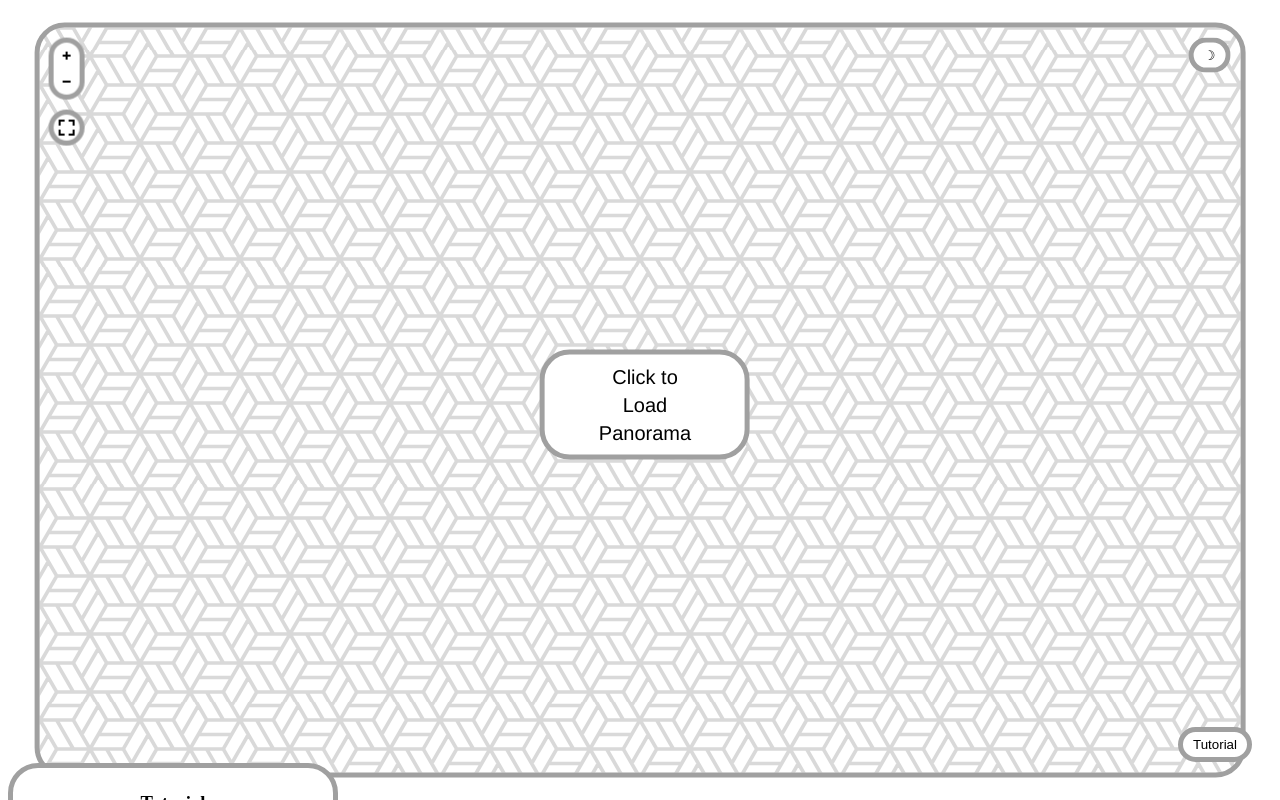
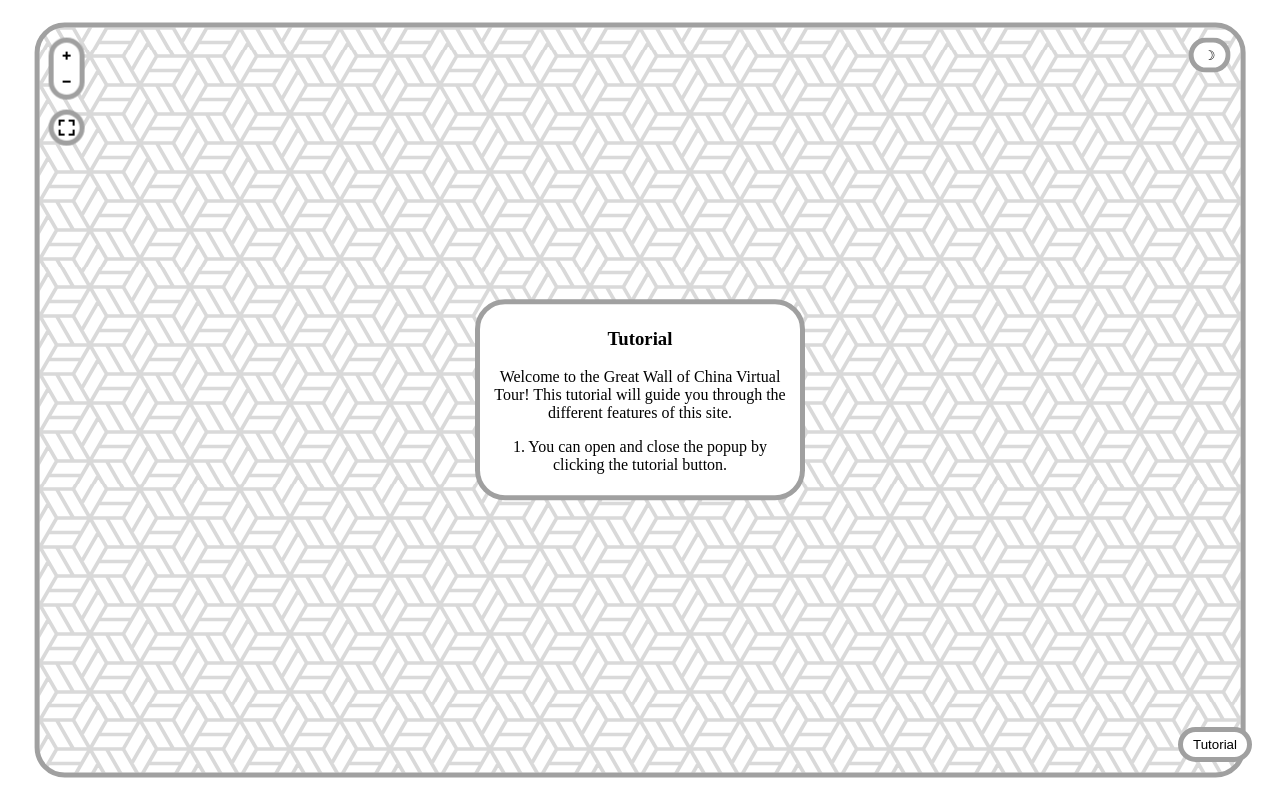
Before and after one commit to AlexBurns2/ComputingVirtualTour, a website: page index.html in a window 1280 px wide. Both pictures are taken after a click on the button "Tutorial". Drawn offline with Linux system fonts and the light colour scheme.

Commit message:
unfinished tutorial

```diff
--- a/index.html
+++ b/index.html
@@ -202,23 +202,29 @@ pannellum.viewer('panorama', {
 
 <div id="tutorial-popup">
     <h3>Tutorial</h3>
-    <p>sdlkfjsdlkjfsjdfsdkfsjfdsf</p>
-    <button id="tutorial-close">Close</button>
+    <p>Welcome to the Great Wall of China Virtual Tour! This tutorial will guide you through the different features of this site.
+    </p>
+    <p> 1. You can open and close the popup by clicking the tutorial button.</p>
+
 </div>
 
 <script>
     const tutorialBtn = document.getElementById('tutorial-button');
     const popup = document.getElementById('tutorial-popup');
-    const closeBtn = document.getElementById('tutorial-close');
+    var isOpen = false;
 
     tutorialBtn.onclick = () => {
-        popup.style.display = "block";
+        if (!isOpen) {
+            popup.style.display = "block";
+            isOpen = true;
+
+        } else {
+            popup.style.display = "none";
+            isOpen = false;
+
+        }
+
     };
-
-    closeBtn.onclick = () => {
-        popup.style.display = "none";
-    };
-
 
 </script>
 
--- a/pannellum.css
+++ b/pannellum.css
@@ -21,26 +21,17 @@ html, body {
 }
 
 #tutorial-popup {
-    display: none;
+    display: block;
     position: fixed;
-    align-items: center;
-    justify-content: center;
+    top: 50%;
+    left: 50%;
+    transform: translate(-50%, -50%);
     width: 300px;
     background-color: var(--bgcolorlight);
     border: 5px solid var(--bordercolorlight);
     border-radius: 30px;
     padding: 5px 10px;
     z-index: 10000;
-}
-
-#tutorial-close {
-    margin-top: 10px;
-    width: 100%;
-    background-color: var(--bgcolorlight);
-    border: 2px solid var(--bordercolorlight);
-    border-radius: 30px;
-    padding: 5px 10px;
-    cursor: pointer;
 }
 
 #tutorial-button {
--- a/pannellumdark.css
+++ b/pannellumdark.css
@@ -1,7 +1,7 @@
 /* Pannellum 2.5.6, https://github.com/mpetroff/pannellum */
 :root {
     --bgcolorlight: #1f1f1f;
-    --bordercolorlight: #29303c;
+    --bordercolorlight: #5F6773;
     --fontcolorlight: #ffffff;
     --bgcolordark: #4d5156;
     --bordercolordark: #4d5156;
@@ -15,6 +15,44 @@ html, body {
 
 .fade-transition {
   transition: all 0.4s ease !important;
+}
+
+#tutorial-popup {
+    display: none;
+    position: fixed;
+    top: 50%;
+    left: 50%;
+    transform: translate(-50%, -50%);
+    width: 300px;
+    background-color: var(--bgcolorlight);
+    border: 5px solid var(--bordercolorlight);
+    border-radius: 30px;
+    padding: 5px 10px;
+    z-index: 10000;
+}
+
+#tutorial-close {
+    margin-top: 10px;
+    width: 100%;
+    background-color: var(--bgcolorlight);
+    border: 2px solid var(--bordercolorlight);
+    border-radius: 30px;
+    padding: 5px 10px;
+    cursor: pointer;
+}
+
+#tutorial-button {
+  position: absolute;
+  bottom: 38px;
+  right: 28px;
+  background-color: var(--bgcolorlight);
+  border: 5px solid var(--bordercolorlight);
+  border-radius: 30px;
+  padding: 5px 10px;
+  cursor: pointer;
+  z-index: 2;
+  transform: translateZ(9999px);
+  color: var(--fontcolorlight)
 }
 
 
@@ -178,7 +216,7 @@ body {
     border-top: 0px solid #ddd;
     border-top-color: var(--bordercolorlight);
     border-radius: 0 0 3px 3px;
-        color: var(--fontcolorlight)
+    color: var(--fontcolorlight)
 }
 
 .pnlm-fullscreen-toggle-button,.pnlm-orientation-button,.pnlm-hot-spot-debug-indicator {
```
